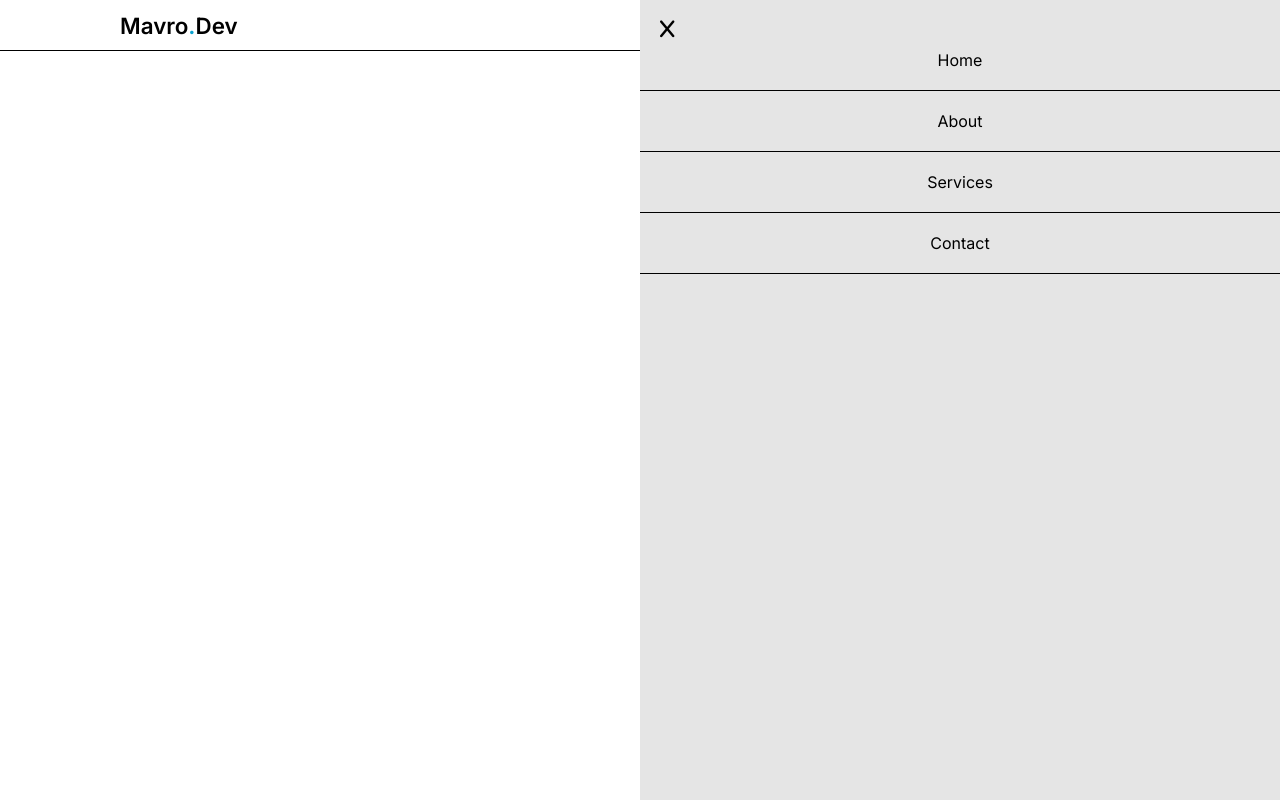
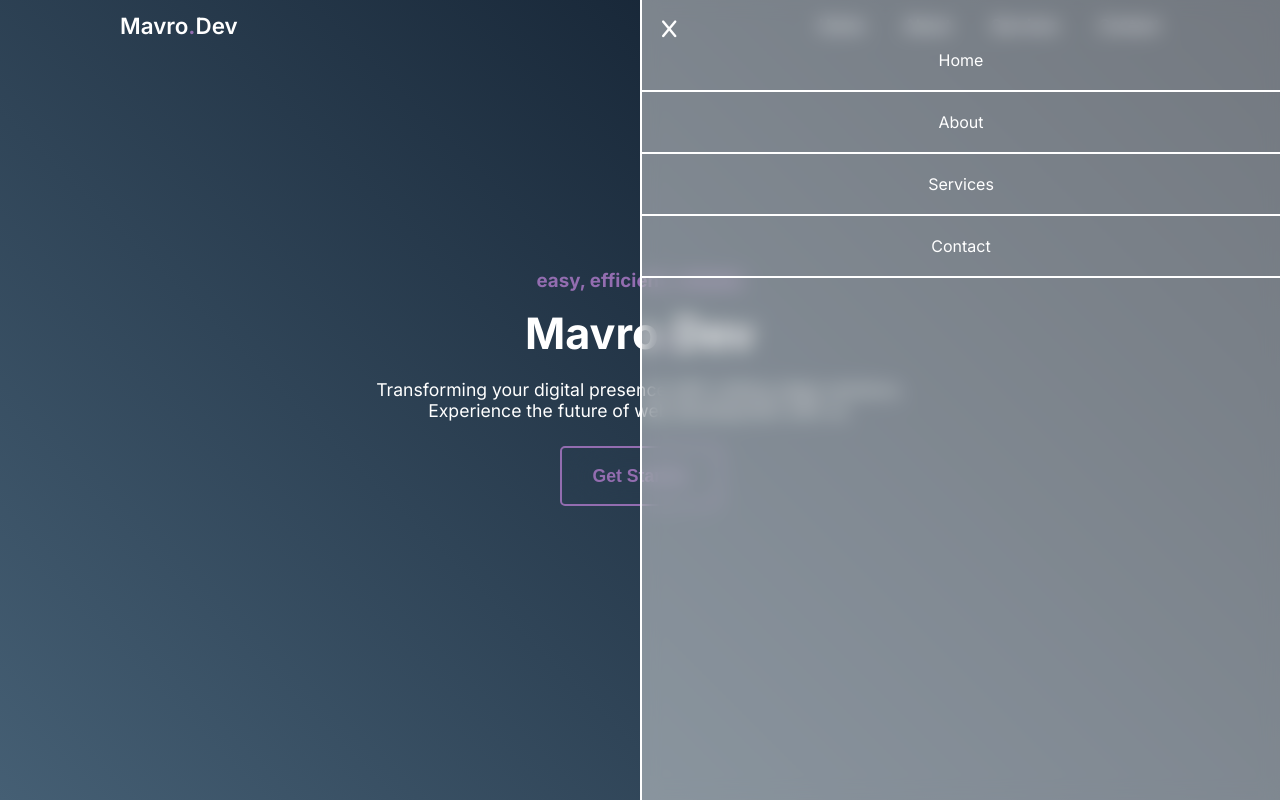
Before and after one commit to MavroDev07/MavroDev, a plain HTML site: page index.html in a window 1280 px wide. Drawn offline with Linux system fonts and the light colour scheme.

Commit message:
Main Page

```diff
--- a/index.css
+++ b/index.css
@@ -19,9 +19,9 @@ body {
 
 .navigation-bar {
   width: 100%;
-  background-color: #fff;
+  background-color: transparent;
   padding: 0 100px;
-  border-bottom: 1px solid #000;
+  position: fixed;
 }
 
 .navigation-bar ul {
@@ -42,30 +42,31 @@ body {
   text-decoration: none;
   display: flex;
   align-items: center;
-  color: #000;
+  color: #fff;
   font-weight: 600;
   transition: ease 250ms;
 }
 
 .navigation-bar span {
-  color: #09a2d0;
+  color: #936db0;
 }
 
 .navigation-bar li:first-child {
   font-size: 1.4rem;
-  font-weight: 700;
+  font-weight: 800;
   margin-right: auto;
 }
 .navigation-bar li:first-child a:hover {
-  color: #000;
+  color: #fff;
 }
 
 .navigation-bar a:hover {
-  color: #09a2d0;
+  color: #936db0;
+  scale: 1.03;
 }
 
 .navigation-bar i{
-  color: #000;
+  color: #fff;
   font-size: 1.2rem;
   padding-right: 20px;
   cursor: pointer;
@@ -82,7 +83,9 @@ body {
   right: 0;
   height: 100%;
   width: 50%;
-  background-color: #e5e5e5;
+  background-color: #e5e5e57e;
+  backdrop-filter: blur(10px);
+  border-left: 2px solid #fff;
   display: flex;
   flex-direction: column;
   align-items: center;
@@ -94,7 +97,7 @@ body {
 .slide-menu i{
   position: absolute;
   left: 20px;
-  color: #000;
+  color: #fff;
   font-size: 1.2rem;
   padding: 20px 0;
   cursor: pointer;
@@ -118,12 +121,19 @@ body {
   width: 100%;
   padding: 20px 0;
   text-align: center;
-  border-bottom: 1px solid #000;
+  border-bottom: 2px solid #fff;
 }
 
 .slide-menu a {
   text-decoration: none;
-  color: #000;
+  color: #fff;
+}
+
+@media (max-width: 1024px) {
+  .navigation-bar {
+    padding: 0 50px;
+  }
+
 }
 
 @media (max-width: 800px) {
@@ -149,3 +159,58 @@ body {
     width: 100%;
   }
 }
+
+
+/* HOME PAGE STYLES */
+
+.home {
+  min-height: 100vh;
+  max-width: 100vw;
+  background-image: linear-gradient(-135deg, #05101f 0%, #455f74 100%);
+  display: flex;
+  justify-content: center;
+  align-items: center;
+  flex-direction: column;
+}
+
+.home h3 {
+  padding-bottom: 15px;
+  color: #936db0;
+}
+
+.home h1 {
+  color: #fff;
+  font-size: 2.7rem;
+}
+
+.home span {
+  color: #936db0;
+}
+
+.home p {
+  font-size: 1.1rem;
+  color: #fff;
+  text-align: center;
+  padding-top: 20px;
+}
+
+.home button {
+  font-size: 1.1rem;
+  font-weight: 600;
+  width: 160px;
+  height: 60px;
+  margin: 25px;
+  border: 2.5px solid #936db0;
+  border-radius: 5px;
+  color: #936db0;
+  background: transparent;
+  backdrop-filter: blur(30px);
+  cursor: pointer;
+  transition: ease 250ms;
+}
+
+.home button:hover {
+  scale: 1.03;
+  background: #936db0;
+  color: #fff;
+}
--- a/index.html
+++ b/index.html
@@ -43,6 +43,12 @@
     </nav>
   </div>
 
+  <section class="home">
+    <h3>easy, efficient, reliable</h3>
+    <h1>Mavro<span>.</span>Dev</h1>
+    <p>Transforming your digital presence with cutting-edge solutions. <br> Experience the future of web development with us.</p>
+    <button>Get Started</button>
+  </section>
 
   <script src="script.js"></script>
 </body>
```
